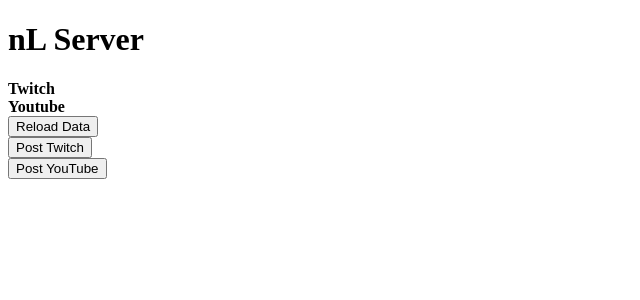
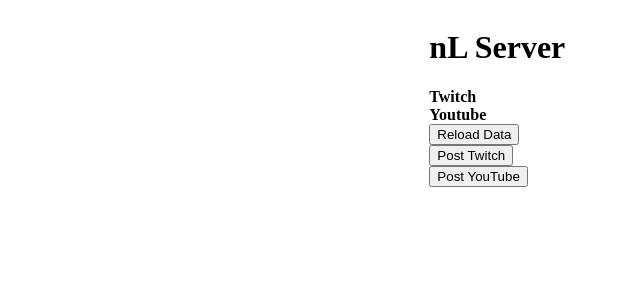
Before and after one commit to nLspriter/nL-notification-server, a Flask app: template templates/home.html in a window 1280 px wide. Shown: the top 300 px of the page, without its empty margins (0-640 px from the left). Run offline with Flask 2, Linux system fonts and the light colour scheme; the template is opened without the code that fills it, so the values that code supplies are empty; parts of the project's set-up code (start-up, migrations or seed data) failed here and were passed over; some libraries are stand-ins or nearby versions.

Commit message:
Adding CSS Style to Page

```diff
--- /dev/null
+++ b/static/css/main.css
@@ -0,0 +1,30 @@
+.container {
+    display: grid;
+    grid-template-columns: 1fr 1fr 1fr;
+    grid-template-rows: 1fr 1fr 1fr;
+    gap: 0px 0px;
+    grid-auto-flow: row;
+    grid-template-areas:
+      "Sidebar Main Main"
+      "Sidebar Main Main"
+      "Sidebar Main Main";
+  }
+
+  .Sidebar { grid-area: Sidebar; }
+
+  .Main {
+    display: grid;
+    grid-template-columns: 1fr 1fr 1fr;
+    grid-template-rows: 0.4fr 1.3fr 1.3fr;
+    gap: 0px 0px;
+    grid-auto-flow: row;
+    grid-template-areas:
+      "Header Header Header"
+      "Main-Area Main-Area Main-Area"
+      "Main-Area Main-Area Main-Area";
+    grid-area: Main;
+  }
+
+  .Header { grid-area: Header; }
+
+  .Main-Area { grid-area: Main-Area; }
--- a/templates/home.html
+++ b/templates/home.html
@@ -2,6 +2,8 @@
 <html>
 
 <head>
+  <title>nL App Control Panel</title>
+  <link rel="stylesheet" href="{{ url_for('static', filename='css/main.css') }}">
   <script src="//ajax.googleapis.com/ajax/libs/jquery/1.9.1/jquery.min.js"></script>
   <script type="text/javascript">
     $(function () {
@@ -39,16 +41,19 @@
 </head>
 
 <body>
-  <h1>nL Server</h1>
-  <div>
+  <div class="container">
+    <div class="Sidebar"></div>
+    <div class="Main">
+      <div class="Header"><h1>nL Server</h1></div>
+      <div class="Main-Area">
         <div><b>Twitch</b></div>
         <div id="twitch-data">{{stitle}}</div>
         <div><b>Youtube</b></div>
         <div id="youtube-data">{{ytitle}}</div>
         <div><input type="button" id="reload-data" value="Reload Data" onclick="reload_data"></input></div>
         <div><input type="button" id="post-twitch" value="Post Twitch" onclick="post_twitch"></input></div>
-    <div><input type="button" id="post-youtube" value="Post YouTube" onclick="post_youtube"></input></div>
+        <div><input type="button" id="post-youtube" value="Post YouTube" onclick="post_youtube"></input></div></div>
+    </div>
   </div>
 </body>
-
 </html>
```
Lines whose indentation alone changed are shown as unchanged.
